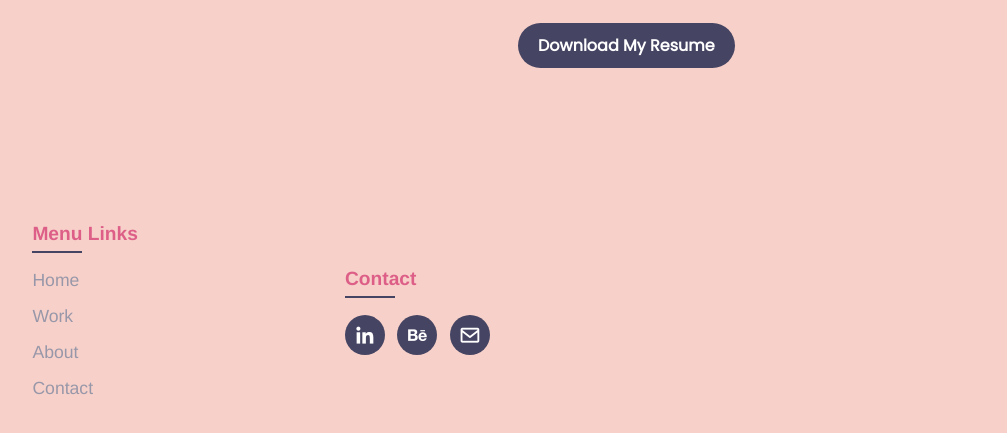
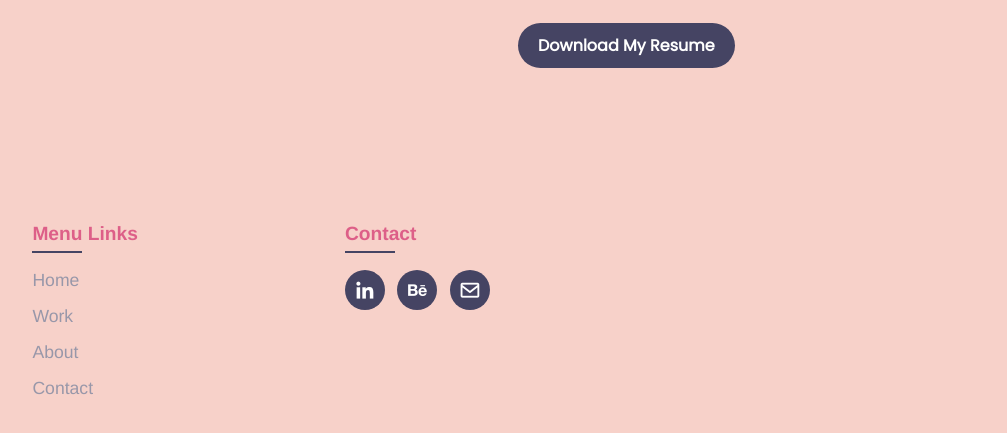
Before and after one commit to parkerbensyl2/portfolio, a plain HTML site: page index.html in a window 1280 px wide. Shown: the part 2471-2904 px from the top of the page, without its empty margins (134-1141 px from the left). Drawn offline with nearby package versions, Linux system fonts and the light colour scheme.

Commit message:
Add files via upload

```diff
--- a/style.css
+++ b/style.css
@@ -7,7 +7,6 @@ scroll-behavior: smooth;
 list-style: none;
 text-decoration: none;
 cursor: url(icon.png);
-align-items: center;
 }
 
 :root {
@@ -22,12 +21,14 @@ align-items: center;
 *::selection {
   background: var(--main-color);
   color: #fff
+
 }
 
 
 body{
   color: var(--text-color);
-  background-color: var(--bg-color)
+  background-color: var(--bg-color);
+
 }
 
 header{
@@ -40,7 +41,6 @@ header{
   justify-content: space-between;
   padding: 30px 170px;
   background:var(--bg-color);
-  align-items: center;
 }
 
 .logo img{
@@ -73,6 +73,8 @@ header{
 
 section{
   padding: 65px 13%;
+  width: 100%;
+justify-content: center;
 }
 .home{
   width: 100%;
@@ -81,6 +83,7 @@ section{
   grid-template-columns: repeat(2, 1fr);
   grid-gap: 1.5rem;
   align-items: center;
+  justify-content: center;
   margin: 3rem 0 0;
 }
 
```
